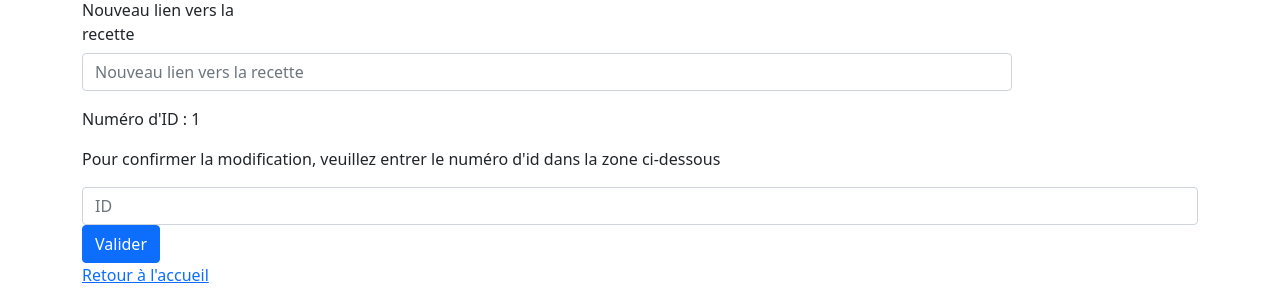
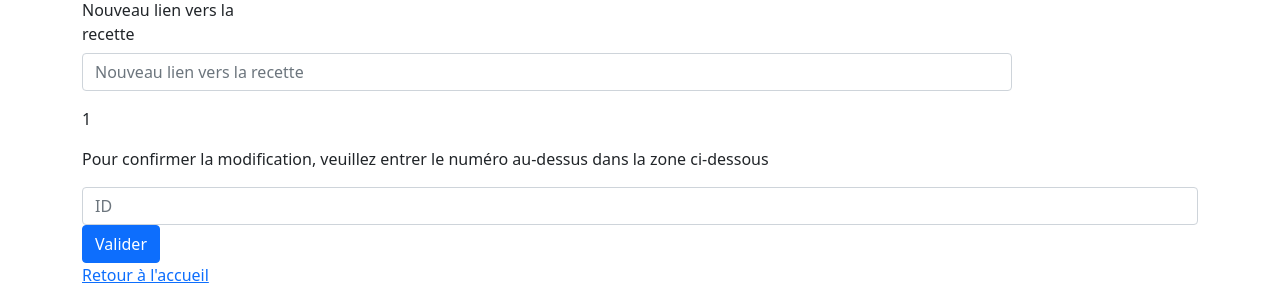
Before and after one commit to Heresta/Devoir_python_2021, a Flask app: template Le hasard des recettes/application/templates/pages/crud/edition_recette.html in a window 1280 px wide. Shown: the part 727-1030 px from the top of the page. Run offline with Flask 2, Linux system fonts and the light colour scheme; the template is opened without the code that fills it: most values are stand-ins (such as "Sample title", 1, 10 or a date in 2020); some libraries are stand-ins or nearby versions.

Commit message:
Update edition_recette.html

```diff
--- a/Le hasard des recettes/application/templates/pages/crud/edition_recette.html
+++ b/Le hasard des recettes/application/templates/pages/crud/edition_recette.html
@@ -48,8 +48,8 @@
         </div></dd>
             </dl>
     <div>
-        <p>Numéro d'ID : {{plat.plat_id}}</p>
-        <p>Pour confirmer la modification, veuillez entrer le numéro d'id dans la zone ci-dessous</p>
+        <p>{{plat.plat_id}}</p>
+        <p>Pour confirmer la modification, veuillez entrer le numéro au-dessus dans la zone ci-dessous</p>
         <form class="form-inline" method="GET">
            <input class="form-control" name="keyword" type="number" placeholder="ID" aria-label="Recherche">
        </form>
```
